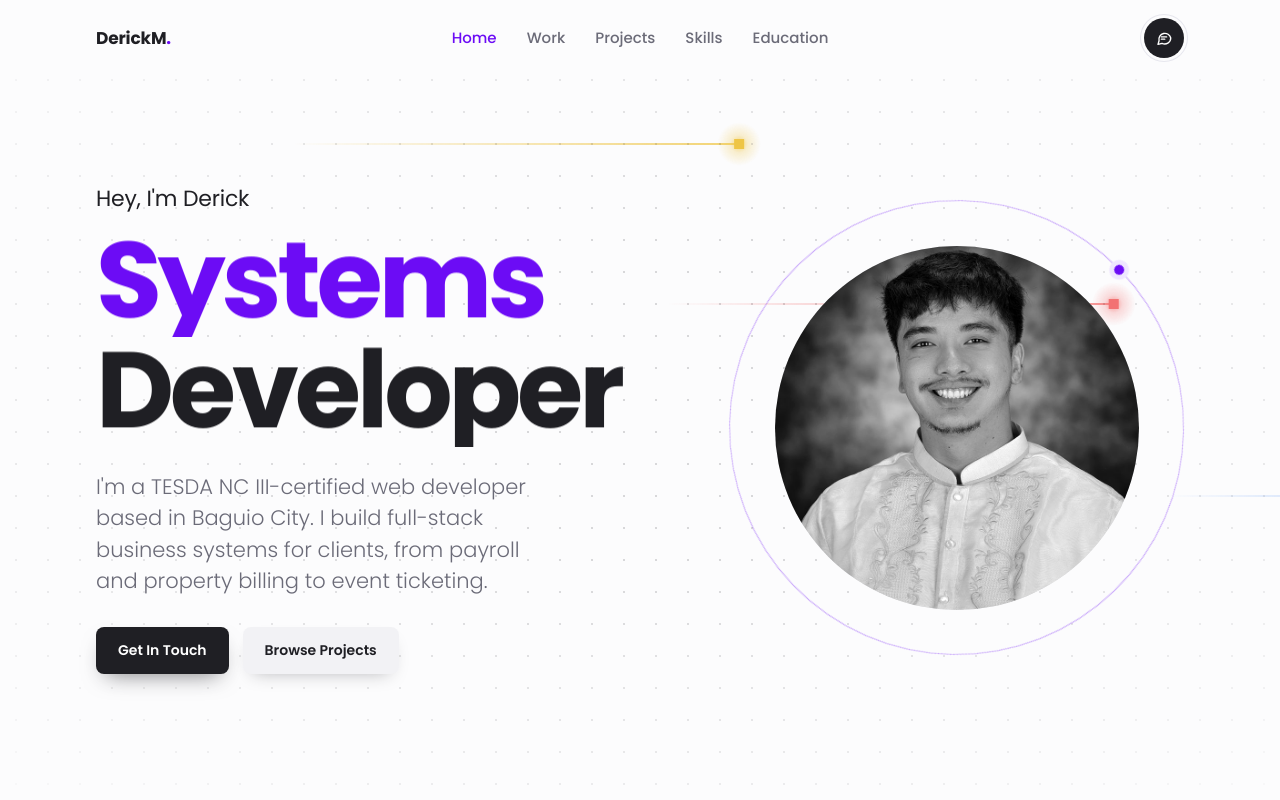
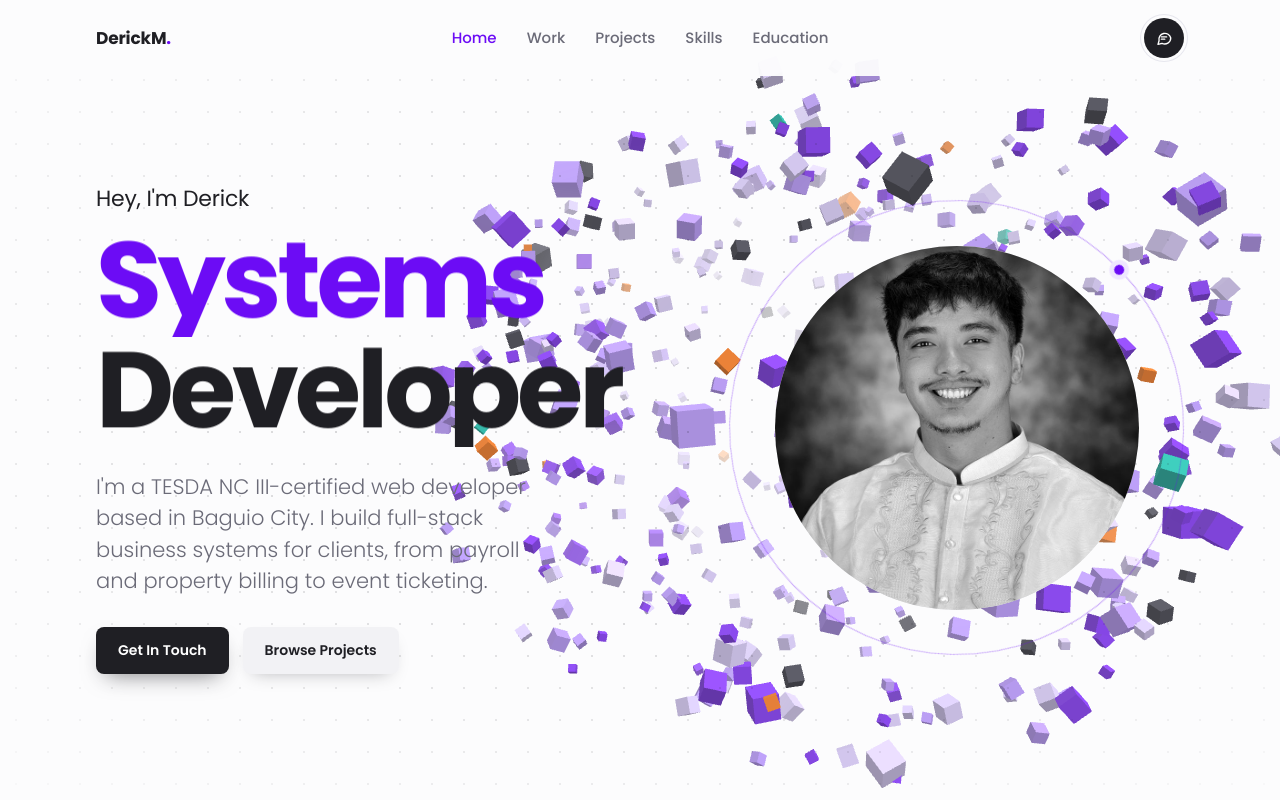
Before and after one commit to derickmercado/myPortfolio, a plain HTML site: page index.html in a window 1280 px wide. Shown: the top 800 px of the page. Drawn offline with Linux system fonts and the light colour scheme; animation ran at ten frames a second.

Commit message:
Snapshot current state (3D scroll scene) before avatar redesign
Co-Authored-By: Claude Opus 5.5 <noreply@anthropic.com>

```diff
--- /dev/null
+++ b/gl3d.js
@@ -0,0 +1,455 @@
+/* ═══════════════════════════════════════════════════════════
+   3D scroll scene — raw WebGL2, no libraries (~12 KB).
+
+   A few hundred cubes ("data blocks") re-assemble into a new
+   shape for every section as you scroll:
+     0 hero      → floating cloud
+     1 work      → double-helix timeline
+     2 projects  → 3D bar chart / skyline
+     3 skills    → orbit rings
+     4 record    → rolling ledger sheet
+     5 contact   → everything locks into one solid cube
+
+   Performance:
+   • one draw call; every shape lives in a float texture and
+     the GPU does the morphing, so scrolling costs ~nothing on JS
+   • fewer cubes + lower resolution on phones
+   • measures real frame rate and steps quality down by itself
+   • stops when the tab is hidden; idles at 30fps when nothing moves
+   • no WebGL2 / reduced motion / data saver → the old 2D canvas stays
+   ═══════════════════════════════════════════════════════════ */
+(function () {
+  'use strict';
+
+  var root = document.documentElement;
+  var cv = document.querySelector('.bg__gl');
+  if (!cv) return;
+
+  var reduced = window.matchMedia('(prefers-reduced-motion: reduce)').matches;
+  var saveData = navigator.connection && navigator.connection.saveData;
+  if (reduced || saveData) { cv.remove(); return; }
+
+  var gl = cv.getContext('webgl2', { antialias: true, alpha: true, premultipliedAlpha: true, powerPreference: 'high-performance' });
+  if (!gl) { cv.remove(); return; }
+
+  root.classList.add('has-3d');   // tells script.js to skip the 2D background
+
+  /* ── device tier ─────────────────────────────────────── */
+  var coarse = window.matchMedia('(pointer: coarse)').matches;
+  var cores = navigator.hardwareConcurrency || 4;
+  var TIERS = [
+    { n: 220, dpr: 0.75 },
+    { n: 420, dpr: 1.0  },
+    { n: 900, dpr: 1.5  }
+  ];
+  var tier = (coarse || window.innerWidth < 720 || cores <= 4) ? 1 : 2;
+
+  /* ── shaders ─────────────────────────────────────────── */
+  var VS = [
+    '#version 300 es',
+    'precision highp float; precision highp int; precision highp sampler2D;',
+    'layout(location=0) in vec3 aPos;',
+    'layout(location=1) in vec3 aNor;',
+    'layout(location=2) in vec4 aSeed;',          // x unused, y phase, z colour, w spin
+    'uniform sampler2D uForm;',                    // width N, height 6: xyz pos, w = stagger*1000 + size
+    'uniform float uStage, uTime;',
+    'uniform float uOrder[6];',
+    'uniform vec3 uPal[6];',
+    'uniform mat4 uProj, uView, uModel;',
+    'out vec3 vNor; out vec3 vCol; out float vDepth;',
+    'vec3 rot(vec3 v, vec3 k, float a){ float c=cos(a), s=sin(a); return v*c + cross(k,v)*s + k*dot(k,v)*(1.0-c); }',
+    'void main(){',
+    '  int id = gl_InstanceID;',
+    '  float s = clamp(uStage, 0.0, 5.0);',
+    '  float fa = floor(s); int a = int(fa); int b = min(a + 1, 5);',
+    '  float f = s - fa;',
+    '  vec4 A = texelFetch(uForm, ivec2(id, a), 0);',
+    '  vec4 B = texelFetch(uForm, ivec2(id, b), 0);',
+    '  float st = floor(B.w) / 1000.0 * 0.5;',      // stagger towards the destination shape
+    '  float g = clamp((f - st) / 0.5, 0.0, 1.0);',
+    '  g = g * g * (3.0 - 2.0 * g);',
+    '  float bump = sin(g * 3.14159);',
+    '  vec3 sw = vec3(sin(aSeed.y*7.1), cos(aSeed.y*3.3), sin(aSeed.y*5.7));',
+    '  vec3 p = mix(A.xyz, B.xyz, g) + sw * bump * 1.4;',   // cubes swoop between shapes
+    '  float size = mix(fract(A.w), fract(B.w), g);',
+    '  float order = mix(uOrder[a], uOrder[b], g);',
+    '  p.y += sin(uTime * 0.7 + aSeed.y * 6.2831) * 0.07 * (1.0 - order * 0.8);',
+    '  vec3 axis = normalize(vec3(sin(aSeed.y*12.9), cos(aSeed.y*7.3), sin(aSeed.y*4.1 + 1.0)) + 1e-4);',
+    '  float ang = (uTime * aSeed.w * 0.4 + aSeed.y * 6.28) * (1.0 - order) + bump * 2.5;',
+    '  vec3 lp = rot(aPos * size, axis, ang);',
+    '  vec3 n  = rot(aNor, axis, ang);',
+    '  vec4 vp = uView * uModel * vec4(p + lp, 1.0);',
+    '  vDepth = -vp.z;',
+    '  vNor = mat3(uModel) * n;',
+    '  vCol = uPal[int(aSeed.z)];',
+    '  gl_Position = uProj * vp;',
+    '}'
+  ].join('\n');
+
+  var FS = [
+    '#version 300 es',
+    'precision mediump float;',
+    'in vec3 vNor; in vec3 vCol; in float vDepth;',
+    'uniform vec2 uFog;',
+    'out vec4 o;',
+    'void main(){',
+    '  vec3 n = normalize(vNor);',
+    '  float d = max(dot(n, normalize(vec3(0.45, 0.85, 0.5))), 0.0);',
+    '  float h = 0.5 + 0.5 * n.y;',
+    '  vec3 c = vCol * (0.62 + 0.38 * d) + vec3(0.10) * h;',
+    '  float a = 1.0 - smoothstep(uFog.x, uFog.y, vDepth);',   // far cubes melt into the page
+    '  o = vec4(c * a, a);',
+    '}'
+  ].join('\n');
+
+  function sh(type, src) {
+    var s = gl.createShader(type);
+    gl.shaderSource(s, src); gl.compileShader(s);
+    if (!gl.getShaderParameter(s, gl.COMPILE_STATUS)) throw new Error(gl.getShaderInfoLog(s));
+    return s;
+  }
+  var prog;
+  try {
+    prog = gl.createProgram();
+    gl.attachShader(prog, sh(gl.VERTEX_SHADER, VS));
+    gl.attachShader(prog, sh(gl.FRAGMENT_SHADER, FS));
+    gl.linkProgram(prog);
+    if (!gl.getProgramParameter(prog, gl.LINK_STATUS)) throw new Error(gl.getProgramInfoLog(prog));
+  } catch (e) {
+    console.warn('[3d] falling back to 2D:', e);
+    root.classList.remove('has-3d'); cv.remove(); return;
+  }
+  gl.useProgram(prog);
+  var U = {};
+  ['uForm', 'uStage', 'uTime', 'uOrder', 'uPal', 'uProj', 'uView', 'uModel', 'uFog'].forEach(function (k) {
+    U[k] = gl.getUniformLocation(prog, k);
+  });
+
+  /* ── cube mesh (24 verts, 36 indices) ────────────────── */
+  var pos = [], nor = [], idx = [];
+  [[1,0,0],[-1,0,0],[0,1,0],[0,-1,0],[0,0,1],[0,0,-1]].forEach(function (nv, f) {
+    var ax = nv[0] ? 0 : nv[1] ? 1 : 2, u = (ax + 1) % 3, v = (ax + 2) % 3;
+    var sgn = nv[ax];
+    [[-1,-1],[1,-1],[1,1],[-1,1]].forEach(function (c) {
+      var p = [0, 0, 0];
+      p[ax] = .5 * sgn; p[u] = .5 * c[0] * sgn; p[v] = .5 * c[1];
+      pos.push(p[0], p[1], p[2]); nor.push(nv[0], nv[1], nv[2]);
+    });
+    var o = f * 4;
+    idx.push(o, o + 1, o + 2, o, o + 2, o + 3);
+  });
+
+  var vao = gl.createVertexArray();
+  gl.bindVertexArray(vao);
+  function buf(data, loc, size, divisor) {
+    var b = gl.createBuffer();
+    gl.bindBuffer(gl.ARRAY_BUFFER, b);
+    gl.bufferData(gl.ARRAY_BUFFER, data, gl.STATIC_DRAW);
+    gl.enableVertexAttribArray(loc);
+    gl.vertexAttribPointer(loc, size, gl.FLOAT, false, 0, 0);
+    if (divisor) gl.vertexAttribDivisor(loc, 1);
+    return b;
+  }
+  buf(new Float32Array(pos), 0, 3);
+  buf(new Float32Array(nor), 1, 3);
+  var seedBuf = buf(new Float32Array(4), 2, 4, true);
+  var ib = gl.createBuffer();
+  gl.bindBuffer(gl.ELEMENT_ARRAY_BUFFER, ib);
+  gl.bufferData(gl.ELEMENT_ARRAY_BUFFER, new Uint16Array(idx), gl.STATIC_DRAW);
+
+  var tex = gl.createTexture();
+
+  /* ── palette (matches styles.css: accent #6C0CF5) ─────── */
+  function hex(h) { return [parseInt(h.slice(1, 3), 16) / 255, parseInt(h.slice(3, 5), 16) / 255, parseInt(h.slice(5, 7), 16) / 255]; }
+  var PAL = ['#B794FF', '#7C2BF7', '#DCCDFF', '#3A3A46', '#F97316', '#14B8A6'].map(hex);
+  var PAL_W = [.36, .27, .24, .07, .035, .025];
+  gl.uniform3fv(U.uPal, new Float32Array([].concat.apply([], PAL)));
+  // 0 = tumbling freely, 1 = locked to the grid
+  gl.uniform1fv(U.uOrder, new Float32Array([0, .55, 1, .2, .9, 1]));
+
+  /* ── shapes ──────────────────────────────────────────── */
+  function rng(seed) {
+    return function () {
+      seed |= 0; seed = seed + 0x6D2B79F5 | 0;
+      var t = Math.imul(seed ^ seed >>> 15, 1 | seed);
+      t = t + Math.imul(t ^ t >>> 7, 61 | t) ^ t;
+      return ((t ^ t >>> 14) >>> 0) / 4294967296;
+    };
+  }
+  function shuffle(a, r) {
+    for (var i = a.length - 1; i > 0; i--) { var j = Math.floor(r() * (i + 1)), t = a[i]; a[i] = a[j]; a[j] = t; }
+    return a;
+  }
+
+  var N = 0;
+  function build(n) {
+    N = n;
+    var r = rng(7);
+    var data = new Float32Array(N * 6 * 4);
+    function put(stage, i, x, y, z, size, stagger) {
+      var o = (stage * N + i) * 4;
+      data[o] = x; data[o + 1] = y; data[o + 2] = z;
+      data[o + 3] = Math.floor(Math.max(0, Math.min(.999, stagger)) * 1000) + Math.min(.999, size);
+    }
+    // every shape gets its own random instance→slot order, so cubes cross paths when morphing
+    function order() { var a = []; for (var i = 0; i < N; i++) a.push(i); return shuffle(a, r); }
+    var i, k, o;
+
+    // 0 · cloud
+    o = order();
+    for (i = 0; i < N; i++) {
+      var u = r() * 2 - 1, th = r() * Math.PI * 2, rr = 2.6 + 4.2 * Math.cbrt(r()), q = Math.sqrt(1 - u * u);
+      put(0, o[i], Math.cos(th) * q * rr, u * rr * .8, Math.sin(th) * q * rr, .12 + .32 * r() * r(), r());
+    }
+
+    // 1 · double helix
+    o = order();
+    for (i = 0; i < N; i++) {
+      var t = i / N, strand = i % 2, rung = i % 7 === 0;
+      var ang = t * Math.PI * 9 + strand * Math.PI, x = (t - .5) * 26;
+      var rad = rung ? 1.7 * (r() * 2 - 1) : 1.7;
+      put(1, o[i], x, Math.cos(ang) * rad, Math.sin(ang) * rad, rung ? .12 : .24, t);
+    }
+
+    // 2 · bar chart: columns built bottom-up
+    var G = Math.max(5, Math.min(12, Math.round(Math.sqrt(N / 8))));
+    var cols = [];
+    for (var gx = 0; gx < G; gx++) for (var gz = 0; gz < G; gz++) {
+      var w = .35 + .65 * Math.pow(.5 + .5 * Math.sin(gx * .9 + 1) * Math.cos(gz * .7 - .5), 1.5) + r() * .15;
+      cols.push({ x: gx, z: gz, w: w });
+    }
+    var K = 1, cap = function (K) { return cols.reduce(function (s, c) { return s + Math.ceil(c.w * K); }, 0); };
+    while (cap(K) < N) K += .25;
+    var placed = 0, sp = .56, half = (G - 1) * sp / 2, levels = Math.ceil(K);
+    o = order();
+    for (var lv = 0; lv < levels && placed < N; lv++) {
+      for (k = 0; k < cols.length && placed < N; k++) {
+        if (Math.ceil(cols[k].w * K) <= lv) continue;
+        put(2, o[placed], cols[k].x * sp - half, -2.4 + lv * sp, cols[k].z * sp - half, .48, lv / levels);
+        placed++;
+      }
+    }
+
+    // 3 · orbit rings around a core
+    o = order();
+    var rings = [{ r: 3.0, a: .5, b: .2 }, { r: 4.6, a: -.35, b: 1.1 }, { r: 6.2, a: .15, b: -.7 }];
+    for (i = 0; i < N; i++) {
+      var th3 = r() * Math.PI * 2;
+      if (i < N * .12) {
+        var cr = 1.1 * Math.cbrt(r()), cu = r() * 2 - 1, cq = Math.sqrt(1 - cu * cu);
+        put(3, o[i], Math.cos(th3) * cq * cr, cu * cr, Math.sin(th3) * cq * cr, .14 + .2 * r(), 0);
+        continue;
+      }
+      var R = rings[i % 3], jr = R.r + (r() - .5) * .5;
+      var px = Math.cos(th3) * jr, py = (r() - .5) * .3, pz = Math.sin(th3) * jr;
+      var y1 = py * Math.cos(R.a) - pz * Math.sin(R.a), z1 = py * Math.sin(R.a) + pz * Math.cos(R.a);
+      var x2 = px * Math.cos(R.b) - y1 * Math.sin(R.b), y2 = px * Math.sin(R.b) + y1 * Math.cos(R.b);
+      put(3, o[i], x2, y2, z1, .1 + .18 * r(), th3 / (Math.PI * 2));
+    }
+
+    // 4 · rolling ledger sheet, ripples out from the centre
+    o = order();
+    var S = Math.ceil(Math.sqrt(N)), sp4 = .62, h4 = (S - 1) * sp4 / 2;
+    for (i = 0; i < N; i++) {
+      var ix = i % S, iz = Math.floor(i / S);
+      var x4 = ix * sp4 - h4, z4 = iz * sp4 - h4;
+      var d4 = Math.sqrt(x4 * x4 + z4 * z4) / (h4 * 1.42);
+      put(4, o[i], x4, Math.sin(x4 * .55) * Math.cos(z4 * .45) * 1.1 - .8, z4, .34, d4);
+    }
+
+    // 5 · one solid cube; leftovers orbit it
+    o = order();
+    var kk = Math.floor(Math.cbrt(N)), sp5 = .54, h5 = (kk - 1) * sp5 / 2, solid = kk * kk * kk;
+    for (i = 0; i < N; i++) {
+      if (i < solid) {
+        var a5 = i % kk, b5 = Math.floor(i / kk) % kk, c5 = Math.floor(i / (kk * kk));
+        put(5, o[i], a5 * sp5 - h5, b5 * sp5 - h5, c5 * sp5 - h5, .5, c5 / kk);
+      } else {
+        var th5 = r() * Math.PI * 2, r5 = h5 * 1.9 + 1 + r() * .6;
+        put(5, o[i], Math.cos(th5) * r5, (r() - .5) * .4, Math.sin(th5) * r5, .1 + .08 * r(), .5 + r() * .5);
+      }
+    }
+
+    gl.bindTexture(gl.TEXTURE_2D, tex);
+    gl.texImage2D(gl.TEXTURE_2D, 0, gl.RGBA32F, N, 6, 0, gl.RGBA, gl.FLOAT, data);
+    gl.texParameteri(gl.TEXTURE_2D, gl.TEXTURE_MIN_FILTER, gl.NEAREST);
+    gl.texParameteri(gl.TEXTURE_2D, gl.TEXTURE_MAG_FILTER, gl.NEAREST);
+    gl.texParameteri(gl.TEXTURE_2D, gl.TEXTURE_WRAP_S, gl.CLAMP_TO_EDGE);
+    gl.texParameteri(gl.TEXTURE_2D, gl.TEXTURE_WRAP_T, gl.CLAMP_TO_EDGE);
+
+    var seeds = new Float32Array(N * 4);
+    for (i = 0; i < N; i++) {
+      var pick = r(), ci = 0, acc = PAL_W[0];
+      while (pick > acc && ci < PAL_W.length - 1) acc += PAL_W[++ci];
+      seeds[i * 4] = r(); seeds[i * 4 + 1] = r(); seeds[i * 4 + 2] = ci; seeds[i * 4 + 3] = .5 + r() * 1.5;
+    }
+    gl.bindBuffer(gl.ARRAY_BUFFER, seedBuf);
+    gl.bufferData(gl.ARRAY_BUFFER, seeds, gl.STATIC_DRAW);
+  }
+
+  /* ── matrices ────────────────────────────────────────── */
+  function perspective(fov, asp, n, f) {
+    var t = 1 / Math.tan(fov / 2), nf = 1 / (n - f);
+    return [t / asp, 0, 0, 0, 0, t, 0, 0, 0, 0, (f + n) * nf, -1, 0, 0, 2 * f * n * nf, 0];
+  }
+  function lookAt(e, c) {
+    var zx = e[0] - c[0], zy = e[1] - c[1], zz = e[2] - c[2], l = Math.hypot(zx, zy, zz);
+    zx /= l; zy /= l; zz /= l;
+    var xx = zz, xy = 0, xz = -zx; l = Math.hypot(xx, xz) || 1; xx /= l; xz /= l;   // up = +y
+    var yx = zy * xz - zz * xy, yy = zz * xx - zx * xz, yz = zx * xy - zy * xx;
+    return [xx, yx, zx, 0, xy, yy, zy, 0, xz, yz, zz, 0,
+      -(xx * e[0] + xy * e[1] + xz * e[2]), -(yx * e[0] + yy * e[1] + yz * e[2]), -(zx * e[0] + zy * e[1] + zz * e[2]), 1];
+  }
+  function rotYX(ay, ax) {
+    var cy = Math.cos(ay), sy = Math.sin(ay), cx = Math.cos(ax), sx = Math.sin(ax);
+    return [cy, sx * sy, -cx * sy, 0, 0, cx, sx, 0, sy, -sx * cy, cx * cy, 0, 0, 0, 0, 1];
+  }
+
+  /* camera per shape: [eye, target]; "narrow" = phones, centred and pulled back */
+  var CAM = [
+    [[0, .5, 16],   [-3.2, 0, 0]],
+    [[-5, 3.5, 14], [0, 0, 0]],
+    [[12, 10, 18],  [-1.5, 0, 0]],
+    [[0, -2.5, 13], [2.6, 0, 0]],
+    [[0, 8.5, 11],  [0, -1, -1]],
+    [[5, 3, 10.5],  [-2.4, 0, 0]]
+  ];
+  function camAt(s, narrow) {
+    var a = Math.min(5, Math.floor(s)), b = Math.min(5, a + 1), f = s - a;
+    f = f * f * (3 - 2 * f);
+    var e = [], t = [];
+    for (var j = 0; j < 3; j++) {
+      e[j] = CAM[a][0][j] + (CAM[b][0][j] - CAM[a][0][j]) * f;
+      t[j] = CAM[a][1][j] + (CAM[b][1][j] - CAM[a][1][j]) * f;
+    }
+    if (narrow) {
+      t[0] = 0; e[0] *= .5; e[2] += 7; e[1] += 1;
+      var lift = 2.6 * (1 - Math.min(1, s));   // phone hero: keep the cloud up behind the photo, off the headline
+      t[1] -= lift; e[1] -= lift;
+    }
+    return [e, t];
+  }
+
+  /* ── scroll → stage ──────────────────────────────────── */
+  var secs = ['.hero', '#work', '#systems', '#skills', '#record', '#contact'].map(function (s) { return document.querySelector(s); });
+  var anchors = [0, 1, 2, 3, 4, 5];
+  function absTop(el) { var t = 0; for (; el; el = el.offsetParent) t += el.offsetTop; return t; }
+  function measure() {
+    var vh = window.innerHeight, max = Math.max(1, root.scrollHeight - vh);
+    var prev = 0;
+    anchors = secs.map(function (el, k) {
+      var a = k === 0 || !el ? prev : Math.min(max, Math.max(prev + 1, absTop(el) - vh * .55));
+      prev = a; return a;
+    });
+  }
+  function stageFor(y) {
+    for (var k = 0; k < 5; k++) {
+      if (y < anchors[k + 1]) {
+        var p = (y - anchors[k]) / (anchors[k + 1] - anchors[k]);
+        return k + Math.max(0, Math.min(1, (p - .35) / .65));   // hold each shape a while, then morph
+      }
+    }
+    return 5;
+  }
+
+  /* ── sizing ──────────────────────────────────────────── */
+  var W = 0, H = 0, dpr = 1, narrow = false;
+  function resize(force) {
+    var w = window.innerWidth, h = window.innerHeight;
+    // phones: ignore the address bar sliding in and out (it would reallocate the canvas mid-scroll)
+    if (!force && w === W && h <= H && H - h < 160) return;
+    W = w; H = h;
+    narrow = W < 820;
+    dpr = Math.min(window.devicePixelRatio || 1, TIERS[tier].dpr);
+    cv.width = Math.round(W * dpr); cv.height = Math.round(H * dpr);
+    cv.style.width = W + 'px'; cv.style.height = H + 'px';
+    gl.viewport(0, 0, cv.width, cv.height);
+    gl.uniformMatrix4fv(U.uProj, false, perspective(narrow ? .95 : .8, W / H, .1, 80));
+  }
+
+  /* ── input ───────────────────────────────────────────── */
+  var mx = 0, my = 0, smx = 0, smy = 0, lastInput = 0;
+  if (!coarse) {
+    window.addEventListener('pointermove', function (e) {
+      mx = e.clientX / W * 2 - 1; my = e.clientY / H * 2 - 1; lastInput = performance.now();
+    }, { passive: true });
+  }
+  window.addEventListener('scroll', function () { lastInput = performance.now(); }, { passive: true });
+
+  /* ── loop ────────────────────────────────────────────── */
+  var shown = stageFor(window.pageYOffset), t0 = performance.now(), last = t0, lastDraw = 0;
+  var probe = { start: t0 + 1500, frames: 0, sum: 0 };
+
+  function setTier(t) {
+    tier = t;
+    build(TIERS[tier].n);
+    resize(true);
+  }
+
+  function loop(now) {
+    raf = requestAnimationFrame(loop);
+    var dt = Math.min(.1, (now - last) / 1000); last = now;
+
+    var target = stageFor(window.pageYOffset);
+    var moving = Math.abs(target - shown) > .001 || now - lastInput < 600;
+    // nothing changing → 30fps is plenty and halves battery use
+    if (!moving && now - lastDraw < 32) return;
+
+    // frame-rate probe: after warm-up, if it can't hold ~45fps, drop a tier
+    if (now > probe.start && probe.frames < 90) {
+      probe.frames++; probe.sum += dt;
+      if (probe.frames === 90 && probe.sum / 90 > 1 / 45 && tier > 0) {
+        setTier(tier - 1);
+        probe = { start: now + 1000, frames: 0, sum: 0 };
+      }
+    }
+
+    shown += (target - shown) * (1 - Math.exp(-dt * 4.5));   // cinematic lag behind the scrollbar
+    smx += (mx - smx) * (1 - Math.exp(-dt * 3));
+    smy += (my - smy) * (1 - Math.exp(-dt * 3));
+    lastDraw = now;
+
+    var time = (now - t0) / 1000;
+    var c = camAt(shown, narrow);
+    c[0][0] += smx * 1.2; c[0][1] -= smy * .8;
+
+    gl.clearColor(0, 0, 0, 0);
+    gl.clear(gl.COLOR_BUFFER_BIT | gl.DEPTH_BUFFER_BIT);
+    gl.uniformMatrix4fv(U.uView, false, lookAt(c[0], c[1]));
+    gl.uniformMatrix4fv(U.uModel, false, rotYX(time * .05 + shown * .55, Math.sin(time * .2) * .05));
+    gl.uniform1f(U.uStage, shown);
+    gl.uniform1f(U.uTime, time);
+    var dist = Math.hypot(c[0][0] - c[1][0], c[0][1] - c[1][1], c[0][2] - c[1][2]);
+    gl.uniform2f(U.uFog, dist - 2, dist + 9);
+    gl.drawElementsInstanced(gl.TRIANGLES, 36, gl.UNSIGNED_SHORT, 0, N);
+  }
+
+  gl.enable(gl.DEPTH_TEST);
+  gl.enable(gl.CULL_FACE);
+  gl.activeTexture(gl.TEXTURE0);
+  gl.uniform1i(U.uForm, 0);
+  build(TIERS[tier].n);
+  resize(true);
+  measure();
+
+  var rz;
+  window.addEventListener('resize', function () {
+    clearTimeout(rz);
+    rz = setTimeout(function () { resize(false); measure(); }, 150);
+  });
+  window.addEventListener('load', measure);
+  if (document.fonts && document.fonts.ready) document.fonts.ready.then(measure);
+  if ('ResizeObserver' in window) new ResizeObserver(function () { measure(); }).observe(document.body);
+
+  var raf = requestAnimationFrame(loop);
+  document.addEventListener('visibilitychange', function () {
+    if (document.hidden) cancelAnimationFrame(raf);
+    else { last = performance.now(); raf = requestAnimationFrame(loop); }
+  });
+
+  cv.addEventListener('webglcontextlost', function (e) {
+    e.preventDefault(); cancelAnimationFrame(raf); cv.style.display = 'none';
+  });
+
+  window.__gl3d = { tier: function () { return tier; }, n: function () { return N; } };   // for debugging
+})();
--- a/index.html
+++ b/index.html
@@ -13,6 +13,7 @@
 <body>
 
 <div class="bg" aria-hidden="true">
+  <canvas class="bg__gl"></canvas>
   <canvas class="bg__canvas"></canvas>
   <div class="bg__grid"><i></i></div>
 </div>
@@ -451,6 +452,7 @@
   <p>References available on request</p>
 </footer>
 
+<script src="gl3d.js"></script>
 <script src="script.js"></script>
 </body>
 </html>
--- a/script.js
+++ b/script.js
@@ -251,6 +251,7 @@
 
   var cv = document.querySelector('.bg__canvas');
   if (!cv || !cv.getContext) return;
+  if (document.documentElement.classList.contains('has-3d')) { cv.remove(); return; }   // 3D scene is running (gl3d.js)
   var ctx = cv.getContext('2d');
   var reduced = window.matchMedia('(prefers-reduced-motion: reduce)').matches;
 
--- a/styles.css
+++ b/styles.css
@@ -64,6 +64,8 @@ img { max-width: 100%; display: block; }
    bottom of script.js), under a faint dotted grid. */
 .bg { position: fixed; inset: 0; z-index: -1; overflow: hidden; pointer-events: none; }
 .bg__canvas { position: absolute; inset: 0; width: 100%; height: 100%; opacity: .75; }
+/* 3D scene (gl3d.js): sized in px by script so a phone's address bar can't stretch it */
+.bg__gl { position: absolute; top: 0; left: 0; width: 100%; height: 100%; opacity: .9; }
 
 /* static dotted grid: painted once, never re-composited */
 .bg__grid {
@@ -76,6 +78,10 @@ img { max-width: 100%; display: block; }
   background-image: radial-gradient(rgba(31,31,36,.16) 1px, transparent 1.5px);
   background-size: 32px 32px;
 }
+/* With the 3D scene running, cards go slightly see-through so the shapes
+   read behind them. No backdrop blur: that repaints on every scroll frame. */
+.has-3d { --card: rgba(255, 255, 255, .8); }
+.has-3d .contact { background: rgba(31, 31, 36, .88); }
 /* ── top bar ──────────────────────────────────────────── */
 /* Solid bar: a backdrop blur on a sticky header repaints every scroll frame. */
 .topbar {
@@ -605,6 +611,7 @@ section[id] { scroll-margin-top: 72px; }
 
   /* keep the busy canvas from competing with text on a small screen */
   .bg__canvas { opacity: .45; }
+  .bg__gl { opacity: .55; }
 }
 @media (max-width: 560px) {
   .contact__list li { flex-direction: column; gap: 4px; }
```
